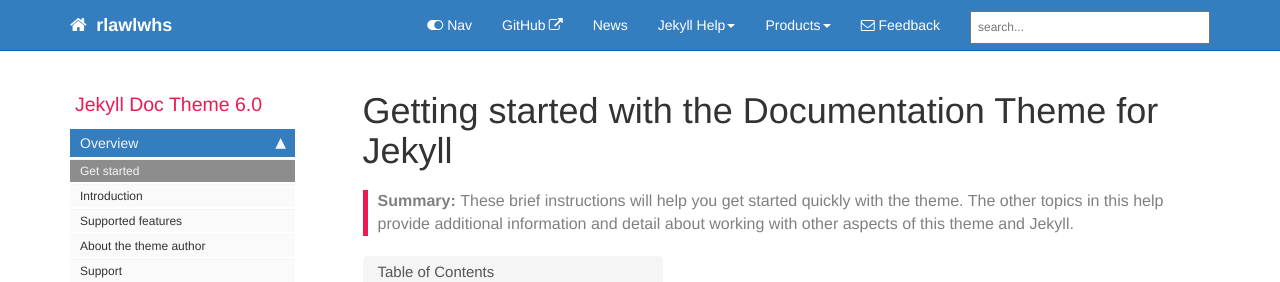
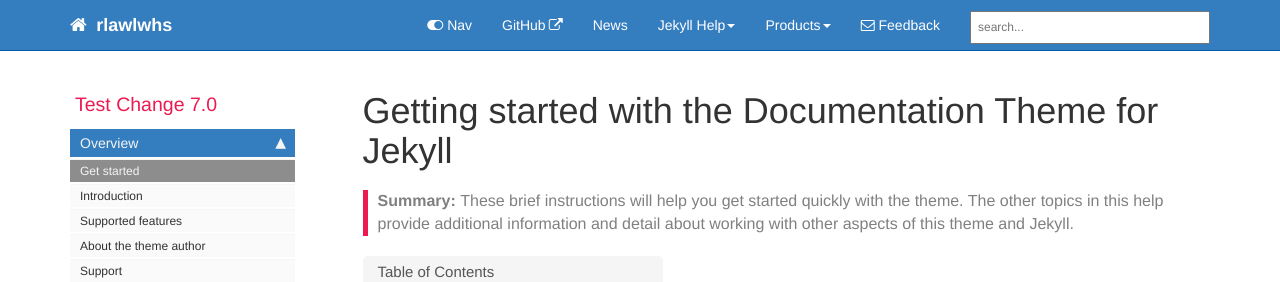
Before and after one commit to rlawlwhs/rlawlwhs.github.io, a Jekyll site: the page built from index.md, in a window 1280 px wide. Shown: the top 282 px of the page. Built offline with Jekyll 4.4.1, drawn with Linux system fonts in a browser that asks for light colours; comment, search, counter and statistics services are not loaded.

Commit message:
Update mydoc_sidebar.yml

```diff
--- a/_data/sidebars/mydoc_sidebar.yml
+++ b/_data/sidebars/mydoc_sidebar.yml
@@ -2,8 +2,8 @@
 
 entries:
 - title: sidebar
-  product: Jekyll Doc Theme
-  version: 6.0
+  product: Test Change
+  version: 7.0
   folders:
 
   - title:
```
